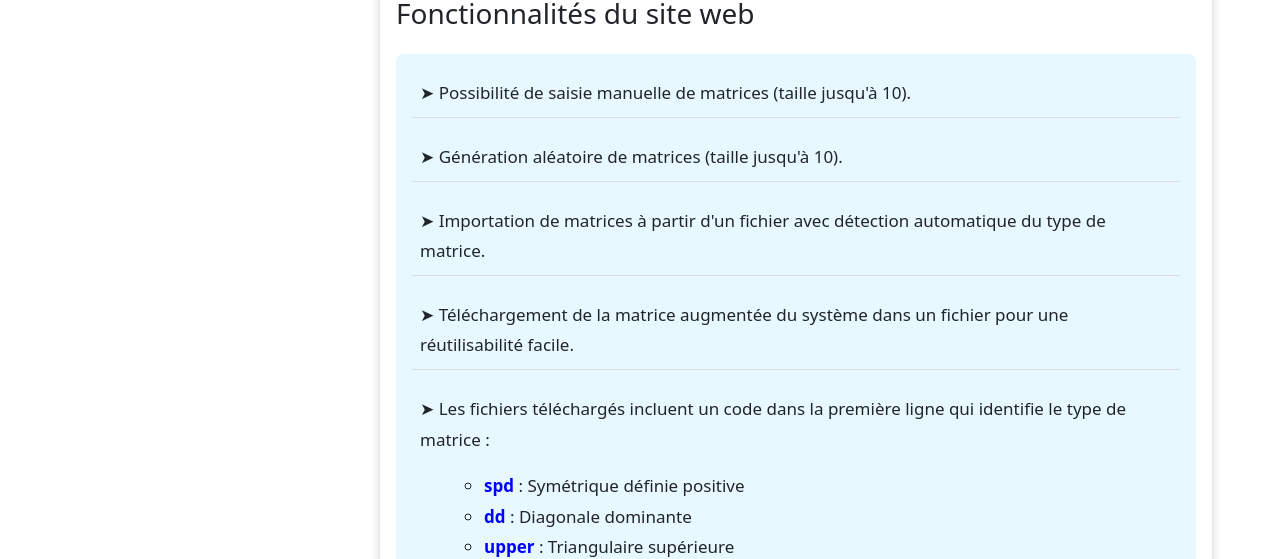
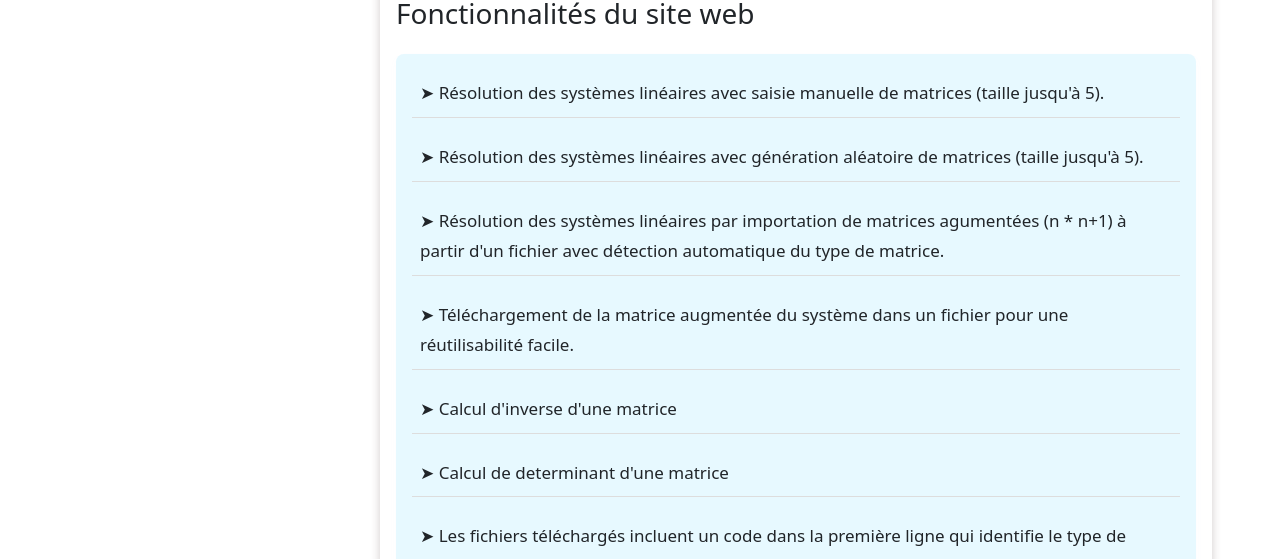
Before and after one commit to EmnaMnejja6/Gauss-Jordan, a React (Vite) app: page /about in a window 1280 px wide. Shown: the part 384-943 px from the top of the page. Built offline with nearby package versions, Linux system fonts and the light colour scheme.

Commit message:
corrected determinant

```diff
--- a/src/Components/Course.tsx
+++ b/src/Components/Course.tsx
@@ -3,6 +3,9 @@ import { Prism as SyntaxHighlighter } from "react-syntax-highlighter";
 import { coy } from "react-syntax-highlighter/dist/esm/styles/prism";
 
 const Cours = () => {
+  const formula = `
+      \\text{det}(A) = (-1)^p \\cdot \\prod_{j=1}^n A[k, j]
+    `;
   const exampleMatrix = `
     \\left( \\begin{array}{ccc|c}
       2 & 1 & -1 & 8 \\\\
@@ -35,7 +38,14 @@ const Cours = () => {
   `;
 
   return (
-    <div style={{ marginTop: "80px", marginLeft: "350px", padding: "auto" , maxWidth:"120vh"}}>
+    <div
+      style={{
+        marginTop: "80px",
+        marginLeft: "350px",
+        padding: "auto",
+        maxWidth: "120vh",
+      }}
+    >
       <MathJaxContext>
         <div className="container my-5">
           <div className="card shadow-sm">
@@ -116,6 +126,29 @@ const Cours = () => {
                   <strong>Calcul du déterminant :</strong> La méthode de Gauss
                   peut être utilisée pour calculer le déterminant d'une matrice
                   carrée.
+                  <MathJaxContext
+                    config={{
+                      tex: {
+                        inlineMath: [["\\(", "\\)"]],
+                        displayMath: [["$$", "$$"]],
+                      },
+                    }}
+                  >
+                    <div>
+                      <MathJax>
+                        <p>{`$$${formula}$$`}</p>
+                      </MathJax>
+                      <p>
+                        avec p le nombre de permutations de lignes, et
+                        (A[k, j] le pivot noté à l&apos;étape j de
+                        l&apos;algorithme.
+                      </p>
+                      <p>
+                        Si l'un des pivots est nul, alors le déterminant de la
+                        matrice est nul et celle-ci n'est pas inversible.
+                      </p>
+                    </div>
+                  </MathJaxContext>
                 </li>
                 <li>
                   <strong>Recherche de l'inverse d'une matrice :</strong>{" "}
--- a/src/Components/about.tsx
+++ b/src/Components/about.tsx
@@ -67,8 +67,8 @@ const About: React.FC = () => {
               borderBottom: "1px solid #ddd",
             }}
           >
-            <strong>➤</strong> Possibilité de saisie manuelle de matrices
-            (taille jusqu'à 10).
+            <strong>➤</strong> Résolution des systèmes linéaires avec saisie
+            manuelle de matrices (taille jusqu'à 5).
           </li>
           <li
             style={{
@@ -77,8 +77,8 @@ const About: React.FC = () => {
               borderBottom: "1px solid #ddd",
             }}
           >
-            <strong>➤</strong> Génération aléatoire de matrices (taille jusqu'à
-            10).
+            <strong>➤</strong> Résolution des systèmes linéaires avec génération
+            aléatoire de matrices (taille jusqu'à 5).
           </li>
           <li
             style={{
@@ -87,8 +87,9 @@ const About: React.FC = () => {
               borderBottom: "1px solid #ddd",
             }}
           >
-            <strong>➤</strong> Importation de matrices à partir d'un fichier
-            avec détection automatique du type de matrice.
+            <strong>➤</strong> Résolution des systèmes linéaires par importation
+            de matrices agumentées (n * n+1) à partir d'un fichier avec
+            détection automatique du type de matrice.
           </li>
           <li
             style={{
@@ -99,6 +100,24 @@ const About: React.FC = () => {
           >
             <strong>➤</strong> Téléchargement de la matrice augmentée du système
             dans un fichier pour une réutilisabilité facile.
+          </li>
+          <li
+            style={{
+              marginBottom: "1rem",
+              padding: "0.5rem",
+              borderBottom: "1px solid #ddd",
+            }}
+          >
+            <strong>➤</strong> Calcul d'inverse d'une matrice
+          </li>
+          <li
+            style={{
+              marginBottom: "1rem",
+              padding: "0.5rem",
+              borderBottom: "1px solid #ddd",
+            }}
+          >
+            <strong>➤</strong> Calcul de determinant d'une matrice
           </li>
           <li
             style={{
```
